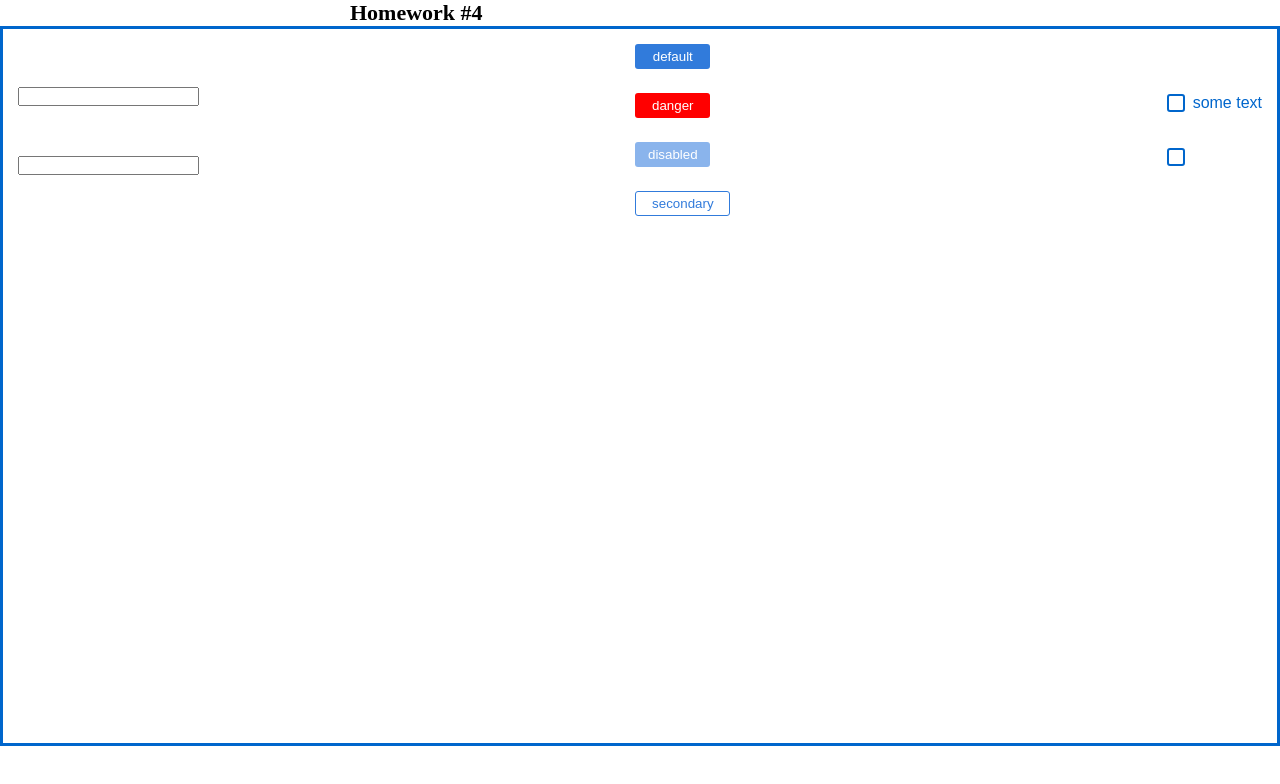
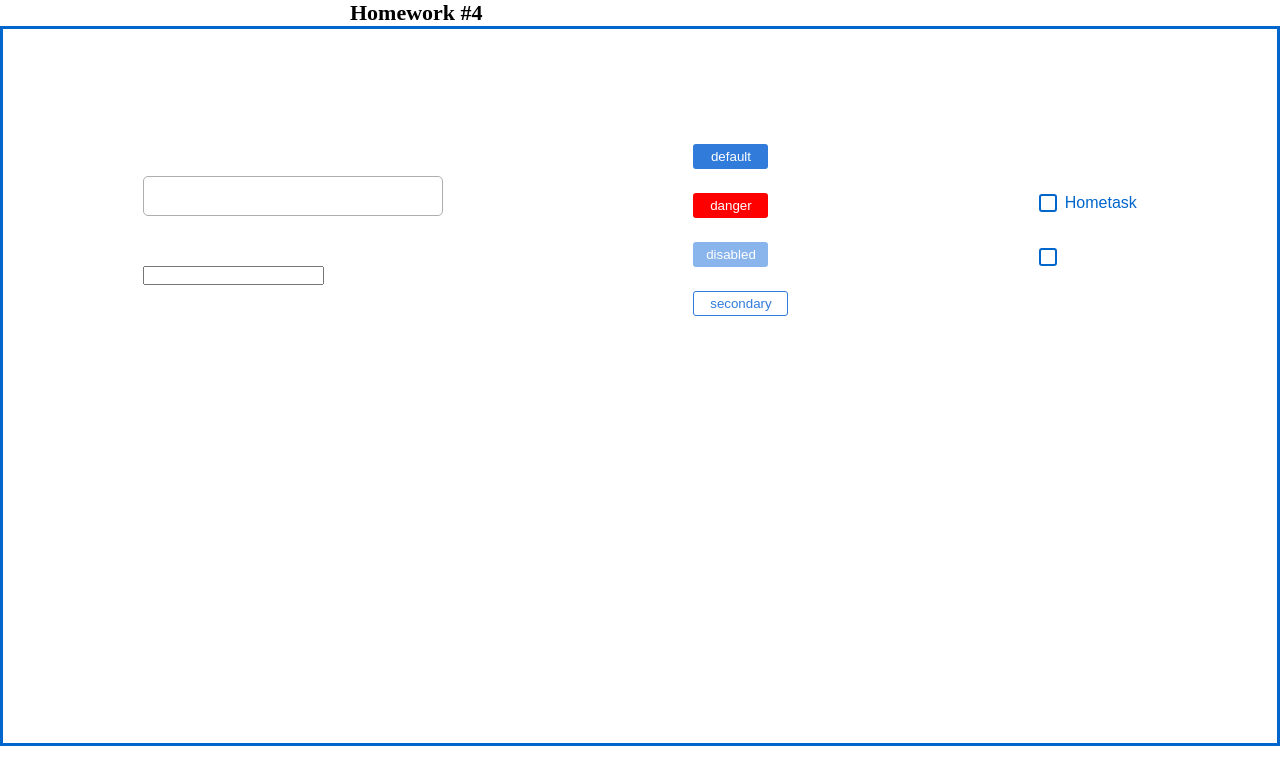
Before and after one commit to Ignat60/homework-hws2-master, a React (Create React App) app: page / in a window 1280 px wide. Shown: the top 784 px of the page. Built offline with nearby package versions, Linux system fonts and the light colour scheme.

Commit message:
SuperInput styled

```diff
--- a/src/s2-homeworks/hw04/Stand.module.css
+++ b/src/s2-homeworks/hw04/Stand.module.css
@@ -1,13 +1,21 @@
 .stand {
   display: flex;
-  justify-content: space-between;
+  justify-content: space-around;
   align-items: center;
+  margin-top: 100px;
 }
 
 .inputs {
   display: flex;
   flex-direction: column;
   gap: 48px;
+}
+.superInput {
+  display: inline-block;
+  width: 300px;
+  height: 40px;
+  border: 1px solid rgb(174, 174, 174);
+  border-radius: 5px;
 }
 
 .buttons {
--- a/src/s2-homeworks/hw04/Stand.tsx
+++ b/src/s2-homeworks/hw04/Stand.tsx
@@ -19,6 +19,7 @@ const Stand = () => {
             id={"hw4-super-input-like-old"}
             value={stateForAllInputs}
             onChange={(e) => setValue(e.currentTarget.value)}
+            className={s.superInput}
           />
         </div>
         {/*инпут с ошибкой:*/}
@@ -87,7 +88,7 @@ const Stand = () => {
             checked={stateForAllCheckboxes}
             onChangeChecked={setChecked}
           >
-            some text
+            Hometask
           </SuperCheckbox>
         </div>
         {/*совместим со старым кодом:*/}
```
